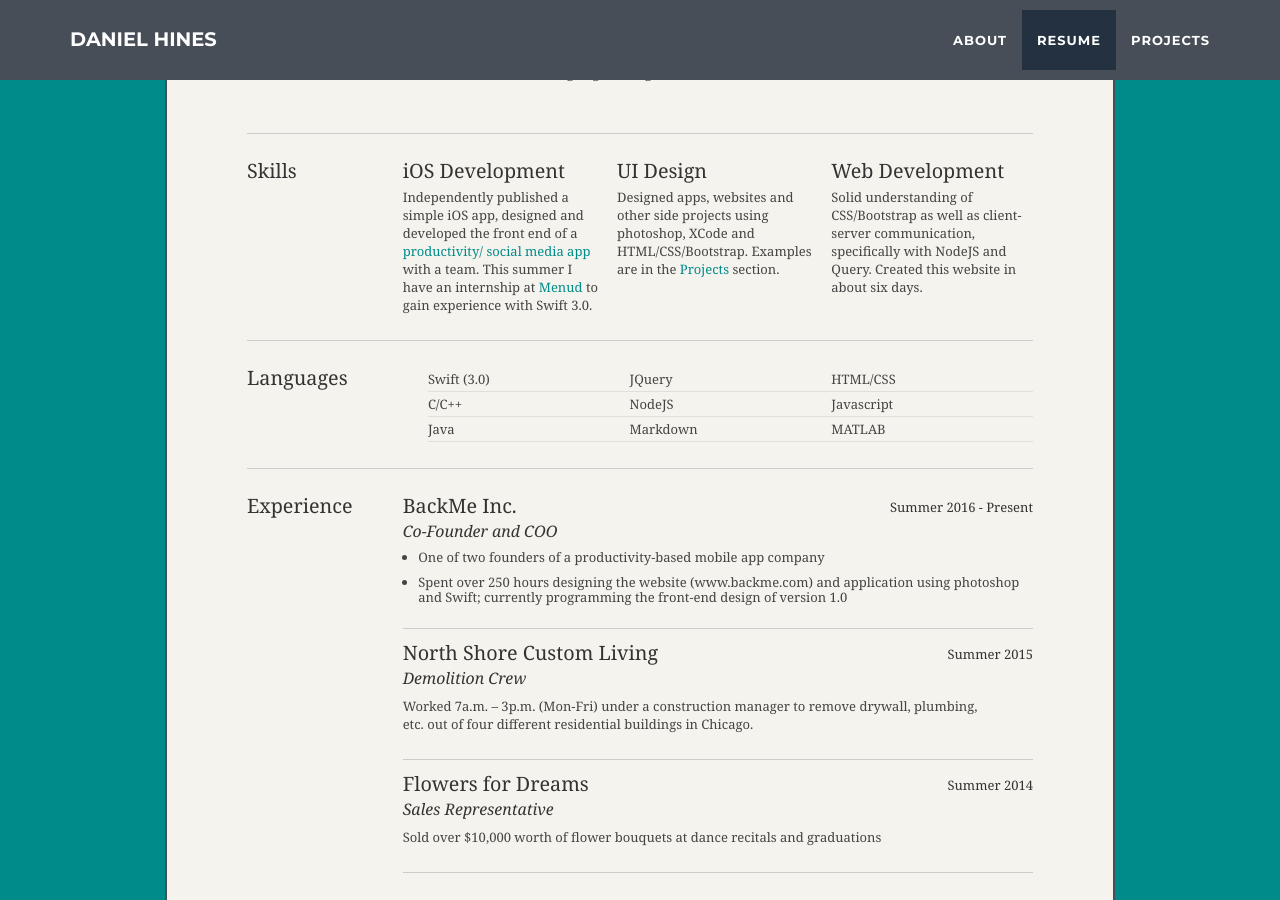
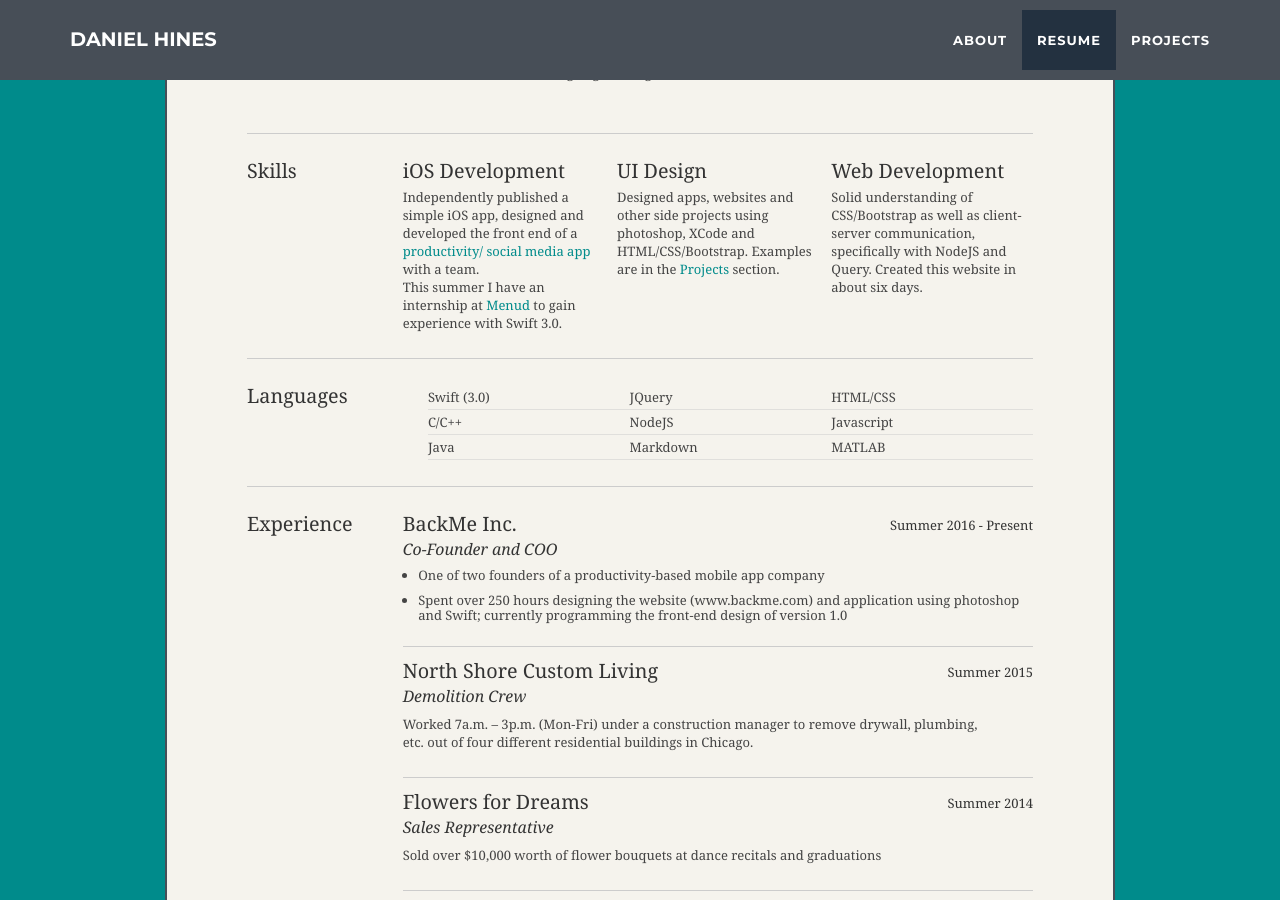
Before and after one commit to danielchines/danielchines.github.io, a Jekyll site: the page built from index.html, in a window 1280 px wide and 900 px high, scrolled down 2177 px. Built offline with Jekyll 4.4.1, drawn with Linux system fonts in a browser that asks for light colours.

Commit message:
Update resume.html

```diff
--- a/_includes/resume.html
+++ b/_includes/resume.html
@@ -95,7 +95,7 @@
 
 								<div class="talent" style="margin-right: 2%">
 									<h2>iOS Development</h2>
-									<p class="resume">Independently published a simple iOS app, designed and developed the front end of a <a href="https://backme.com">productivity/ social media app</a> with a team. This summer I have an internship at <a href="https://menud.co">Menud</a> to gain experience with Swift 3.0.</p>
+									<p class="resume">Independently published a simple iOS app, designed and developed the front end of a <a href="https://backme.com">productivity/ social media app</a> with a team.<br />This summer I have an internship at <a href="https://menud.co">Menud</a> to gain experience with Swift 3.0.</p>
 								</div>
 						</div>
 					</div><!--// .yui-gf -->
```
